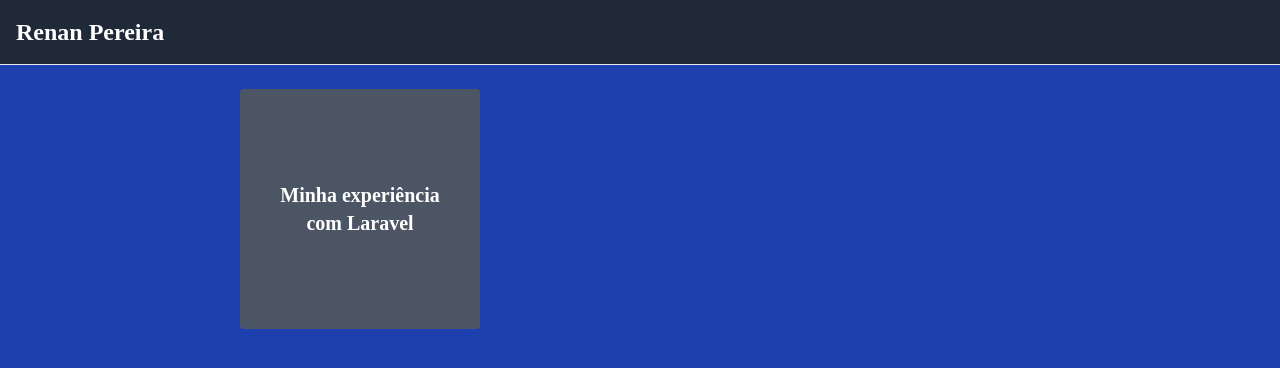
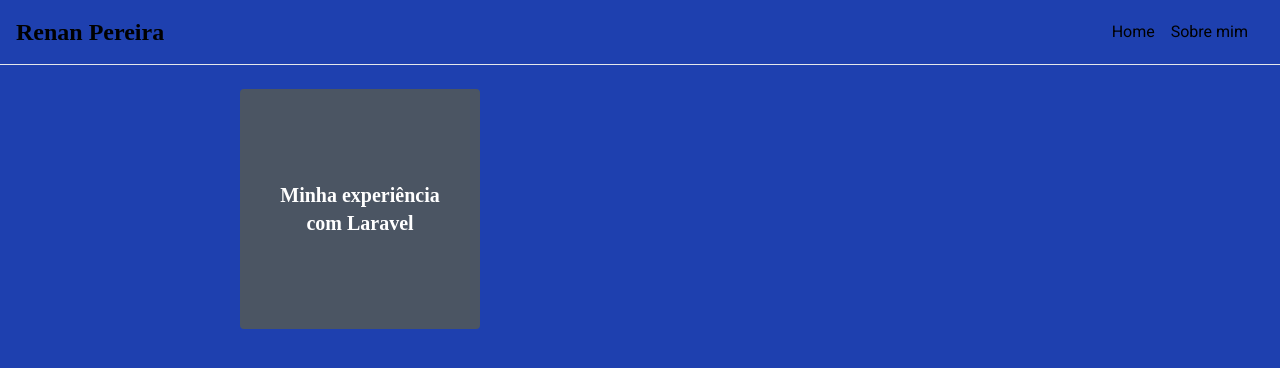
Before and after one commit to r3nanp/r3nanp-blog, a Next.js app: page / in a window 1280 px wide. Shown: the top 368 px of the page. Built offline with nearby package versions, Linux system fonts and the light colour scheme.

Commit message:
fix: add react and type definitions

```diff
--- a/src/components/Container.tsx
+++ b/src/components/Container.tsx
@@ -1,3 +1,5 @@
+// eslint-disable-next-line no-use-before-define
+import React from 'react'
 import { motion } from 'framer-motion'
 
 const Container: React.FC = ({ children }) => {
--- a/src/components/Header.tsx
+++ b/src/components/Header.tsx
@@ -1,14 +1,15 @@
-import { useState } from 'react'
+// eslint-disable-next-line no-use-before-define
+import React, { useState } from 'react'
 import Link from 'next/link'
 
 import { GiHamburgerMenu } from 'react-icons/gi'
 
 const Header: React.FC = () => {
-  const [toggle, setToggle] = useState(false)
+  const [toggle, setToggle] = useState(true)
 
   return (
-    <nav className="w-full flex items-center justify-between flex-wrap bg-gray-800 p-4 border-b border-b-black">
-      <h1 className="font-bold text-2xl mr-4 text-white">Renan Pereira</h1>
+    <nav className="w-full flex items-center justify-between flex-wrap p-4 border-b border-b-black">
+      <h1 className="font-bold text-2xl mr-4 text-black">Renan Pereira</h1>
 
       <div className="block md:hidden">
         <button
@@ -26,12 +27,12 @@
         <div className="w-full flex-grow sm:flex sm:items-center sm:w-auto">
           <div className="lg:flex-grow">
             <Link href="/">
-              <a className="mt-4 lg:mt-0 text-white hover:underline mr-4">
+              <a className="mt-4 lg:mt-0 text-black hover:underline mr-4">
                 Home
               </a>
             </Link>
             <Link href="/about">
-              <a className="mt-4 lg:mt-0 text-white hover:underline mr-4">
+              <a className="mt-4 lg:mt-0 text-black hover:underline mr-4">
                 Sobre mim
               </a>
             </Link>
--- a/src/pages/[slug].tsx
+++ b/src/pages/[slug].tsx
@@ -1,3 +1,4 @@
+// eslint-disable-next-line no-use-before-define
 import React from 'react'
 import { PostLayout } from '../_layouts/PostLayout'
 import { getPostBySlug, getAllPosts } from './api/post'
@@ -10,13 +11,18 @@
   content: string
 }
 
-export default function Post(props: PostProps) {
+const Post: React.FC<PostProps> = ({
+  title,
+  description,
+  thumbnailUrl,
+  content,
+}) => {
   return (
     <PostLayout
-      title={props.title}
-      description={props.description}
-      thumbnailUrl={props.thumbnailUrl}
-      content={props.content}
+      title={title}
+      description={description}
+      thumbnailUrl={thumbnailUrl}
+      content={content}
     />
   )
 }
@@ -43,3 +49,5 @@
     fallback: false,
   }
 }
+
+export default Post
```
